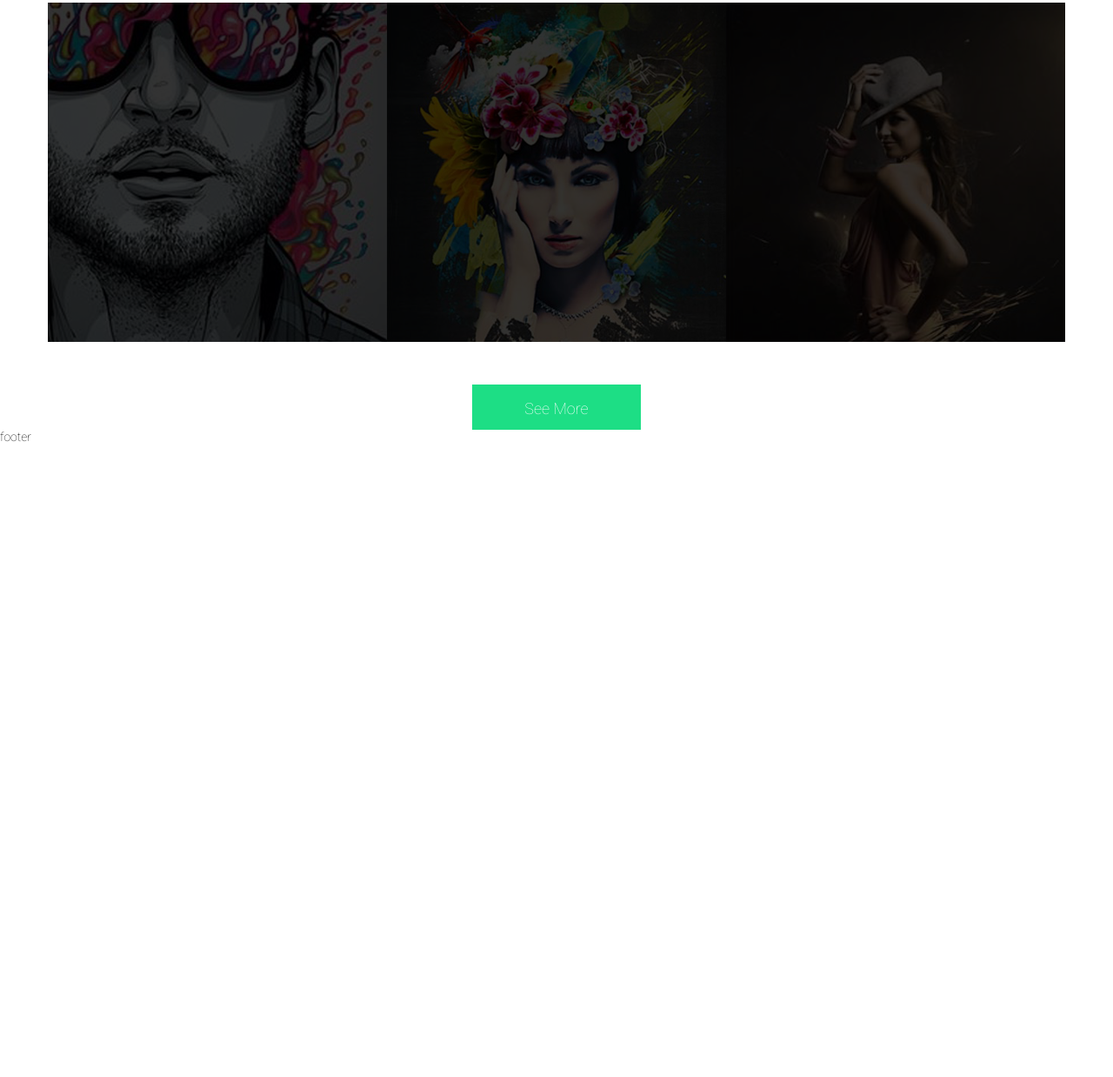
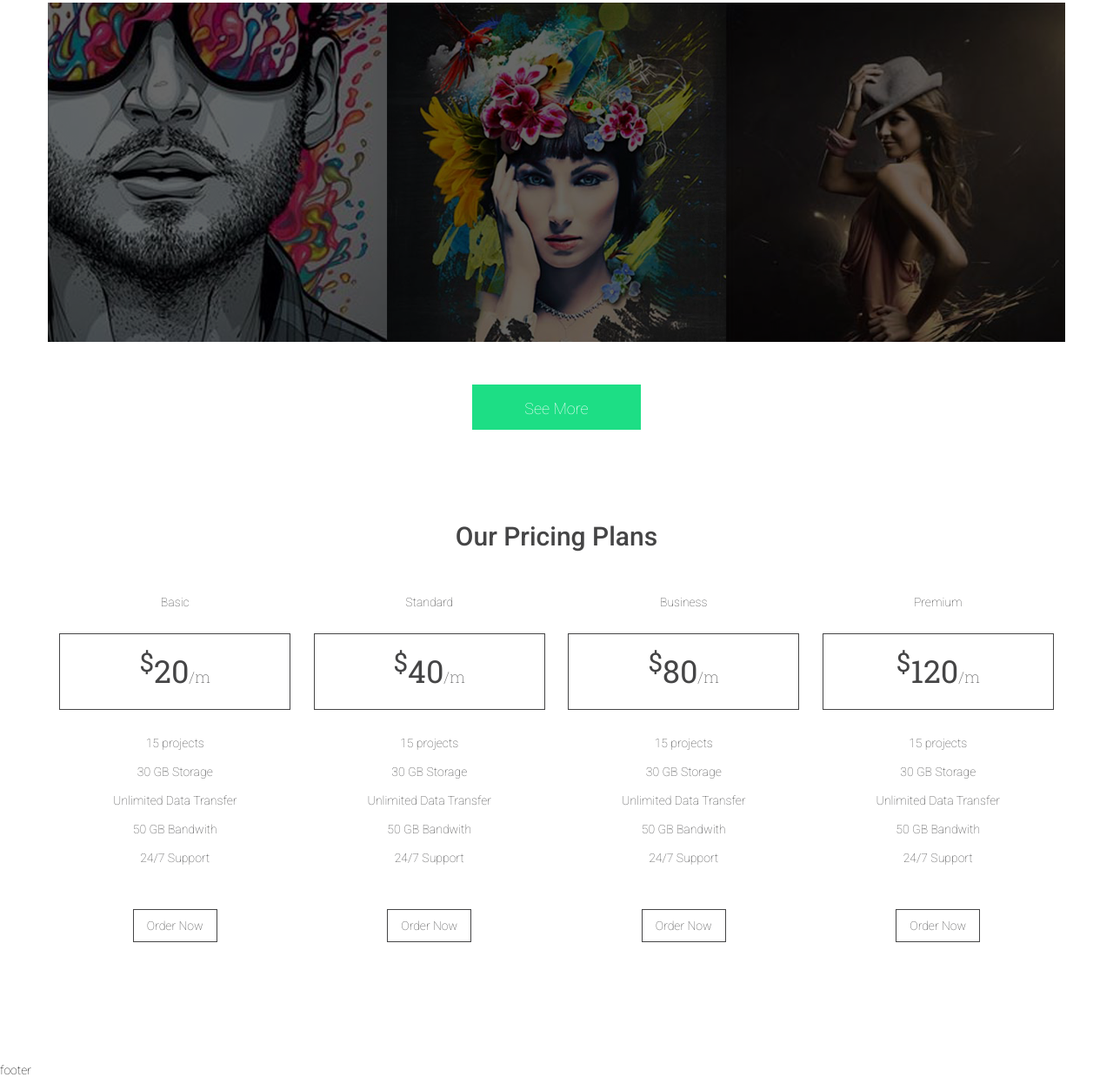
Before and after one commit to BigSten/foinni, a plain HTML site: page index.htm in a window 1280 px wide. Shown: the part 2965-4203 px from the top of the page at 87% size. Before the commit the page ends 3475 px from the top, so only its background shows below. Drawn offline with Linux system fonts and the light colour scheme.

Commit message:
block price

```diff
--- a/index.htm
+++ b/index.htm
@@ -29,7 +29,7 @@
           </div>
         </div><!--/.header__inner-->
       </div><!--/.container-->
-      <hr></hr>
+      <hr>
 
       <div class="header__intro">
         <div class="intro__content">
@@ -259,6 +259,88 @@
           </div>
         </div><!--/.container-->
       </div><!--/.works-->
+
+      <!--PRICE-->
+      <div class="price">
+        <div class="container">
+          <div class="price__inner">
+            <div class="price__title title">Our Pricing Plans</div>
+            <div class="price__content">
+
+              <div class="price__item">
+
+                <div class="price__subtitle">Basic</div>
+                <div class="price__block">
+
+                  <div class="price__price"><sup>$</sup>20<span>/m</span></div>
+                  <div class="price__text">
+                    <p>15 projects</p>
+                    <p>30 GB Storage</p>
+                    <p>Unlimited Data Transfer</p>
+                    <p>50 GB Bandwith</p>
+                    <p>24/7 Support</p>
+                  </div>
+                  <a href="#" class="price__btn">Order Now</a>
+
+                </div>
+
+              </div>
+
+              <div class="price__item">
+                <div class="price__subtitle">Standard</div>
+
+                <div class="price__block">
+                  <div class="price__price"><sup>$</sup>40<span>/m</span></div>
+                  <div class="price__text">
+                    <p>15 projects</p>
+                    <p>30 GB Storage</p>
+                    <p>Unlimited Data Transfer</p>
+                    <p>50 GB Bandwith</p>
+                    <p>24/7 Support</p>
+                  </div>
+                  <a href="#" class="price__btn">Order Now</a>
+                </div>
+
+              </div>
+
+              <div class="price__item">
+                <div class="price__subtitle">Business</div>
+
+                <div class="price__block">
+                  <div class="price__price"><sup>$</sup>80<span>/m</span></div>
+                  <div class="price__text">
+                    <p>15 projects</p>
+                    <p>30 GB Storage</p>
+                    <p>Unlimited Data Transfer</p>
+                    <p>50 GB Bandwith</p>
+                    <p>24/7 Support</p>
+                  </div>
+                  <a href="#" class="price__btn">Order Now</a>
+                </div>
+
+              </div>
+
+              <div class="price__item">
+                <div class="price__subtitle">Premium</div>
+
+                <div class="price__block">
+                  <div class="price__price"><sup>$</sup>120<span>/m</span></div>
+                  <div class="price__text">
+                    <p>15 projects</p>
+                    <p>30 GB Storage</p>
+                    <p>Unlimited Data Transfer</p>
+                    <p>50 GB Bandwith</p>
+                    <p>24/7 Support</p>
+                  </div>
+                  <a href="#" class="price__btn">Order Now</a>
+                </div>
+
+              </div>
+
+            </div>
+          </div>
+        </div>
+      </div>
     </div>
 
     <footer class="footer">footer</footer>
--- a/style.css
+++ b/style.css
@@ -425,7 +425,7 @@ hr {
 
 .works__item img {
   filter: grayscale(1);
-  filter: brightness(20%);
+  filter: brightness(40%);
 
   transition: filter .3s linear;
 }
@@ -443,9 +443,104 @@ hr {
   padding: 17px 60px 14px;
   transform: scale(1, 1);
 
-  transition: transform .2s ease;
+  transition: transform .3s ease;
 }
 
 .works__btn:hover {
   transform: scale(1.1, 1.1);
 }
+
+/*PRICE*/
+.price {
+  text-align: center;
+  padding: 105px 0 127px 0;
+  color: #454546;
+}
+
+.price__inner {}
+
+.price__title {
+  margin-bottom: 50px;
+}
+
+.price__content {
+  display: flex;
+  justify-content: space-around;
+  flex-wrap: wrap;
+}
+
+.price__item {
+  cursor: pointer;
+  width: 25%;
+  max-width: 268px;
+
+
+}
+
+.price__block {
+  padding-bottom: 22px;
+  border: 1px solid #fff;
+}
+
+.price__subtitle {
+  margin-bottom: 27px;
+  transition: all .2s linear;
+}
+
+.price__price {
+  font-family: 'Roboto Slab', serif;
+  font-size: 36px;
+  font-weight: 400;
+  border: 1px solid #454546;
+  padding: 12px 0 20px;
+
+  transition: all .2s linear;
+}
+
+.price__price sup {
+  font-size: 30px;
+}
+
+.price__price span {
+  font-size: 18px;
+  font-weight: 100;
+}
+
+.price__text {
+  padding: 30px 0 45px;
+}
+
+.price__text p {
+  padding-bottom: 17px;
+}
+
+.price__text p:last-child {
+  margin-bottom: 0;
+}
+
+.price__btn {
+  border: 1px solid #454546;
+  padding: 10px 15px;
+
+  transition: all .2s linear;
+}
+
+.price__item:hover .price__price {
+  background-color: #1dde85;
+  border-color: #1dde85;
+  color: #fff;
+}
+
+.price__item:hover .price__block {
+  border: 1px solid #1dde85;
+}
+
+.price__item:hover .price__btn {
+  background-color: #1dde85;
+  border-color: #1dde85;
+  color: #fff;
+}
+
+.price__item:hover .price__subtitle {
+  color: #1dde85;
+}
```
